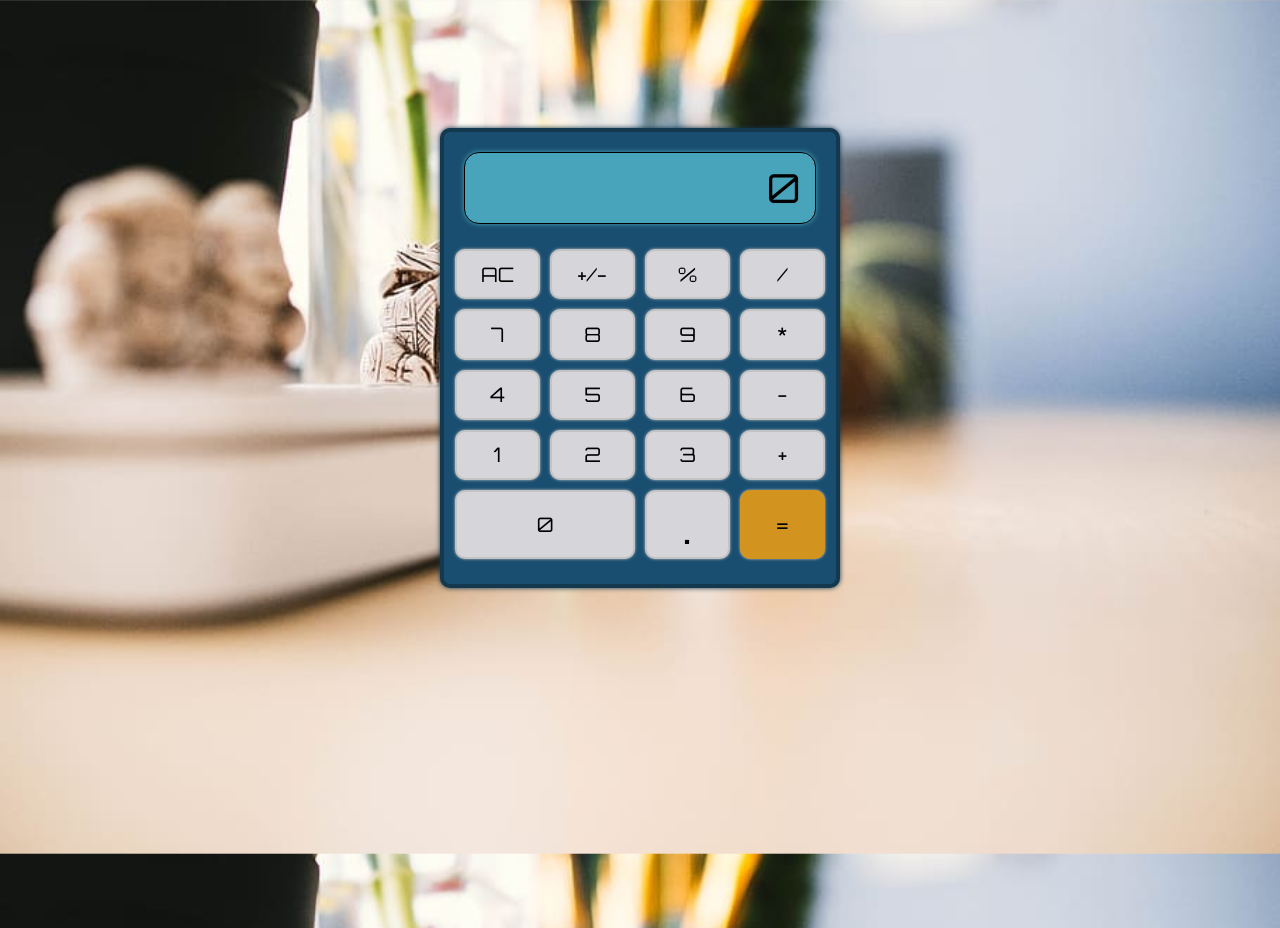
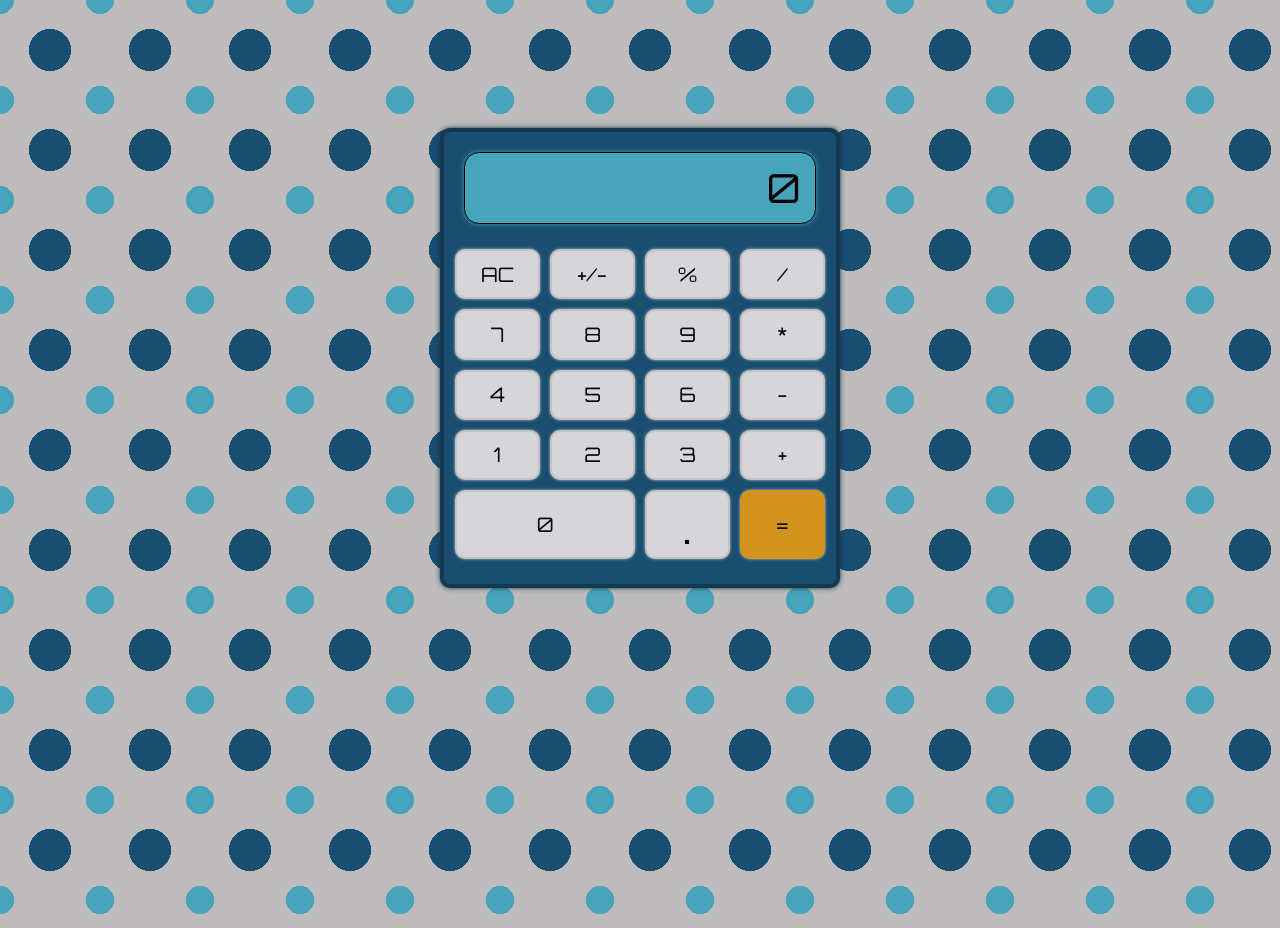
Before and after one commit to Sean-Andrews/Calculator, a plain HTML site: page index.html in a window 1280 px wide. Drawn offline with Linux system fonts and the light colour scheme.

Commit message:
Add background

```diff
--- a/style.css
+++ b/style.css
@@ -59,8 +59,10 @@ body, html {
 }
 
 body {
-    background-image: url(assets/Calculator-background.jpeg);
-    background-size: cover;
+    background-image: radial-gradient(rgb(25, 78, 112) 30%, transparent 20%), radial-gradient(rgb(72, 164, 187) 20%, transparent 20%);
+    background-color: #bdbbbb;
+    background-position: 0 0, 50px 50px;
+    background-size: 100px 100px;
     overflow: hidden;
 }
 
```
Also changed, not shown: assets/Calculator-background.jpeg (deleted).
